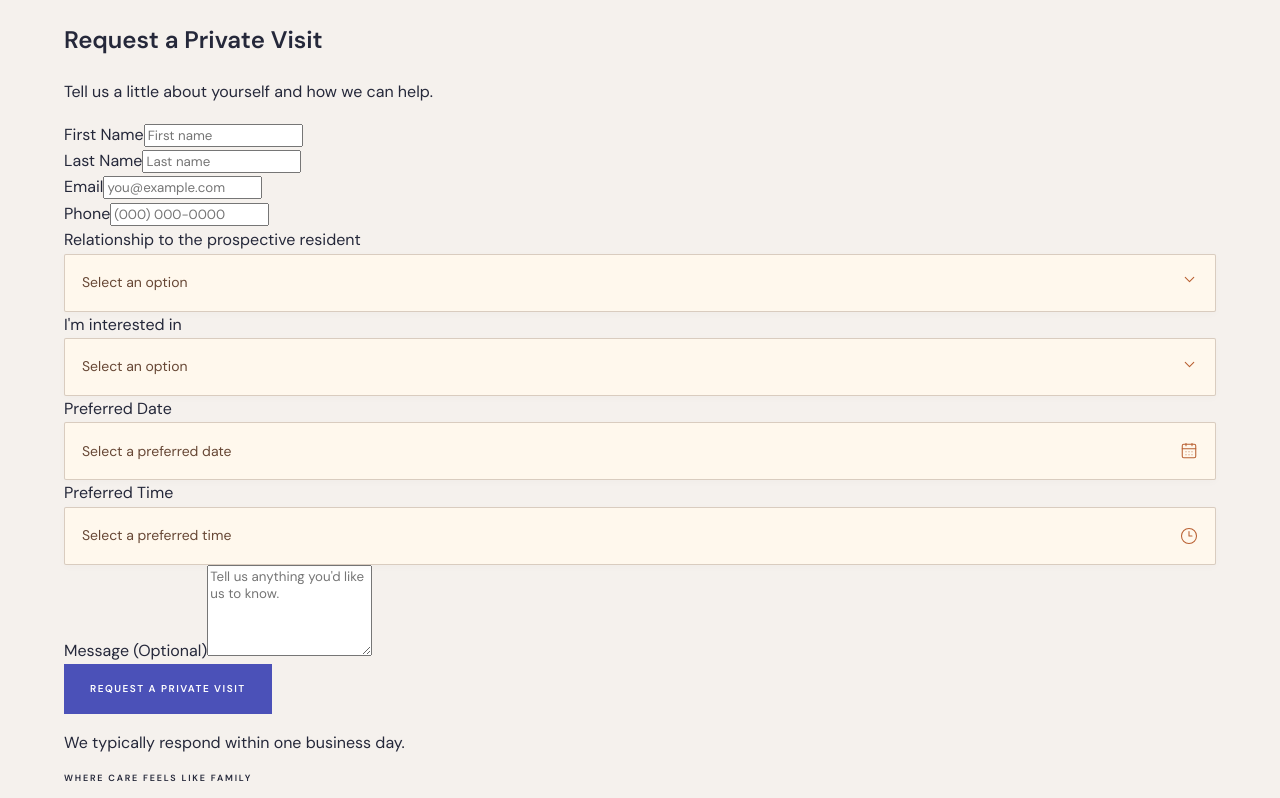
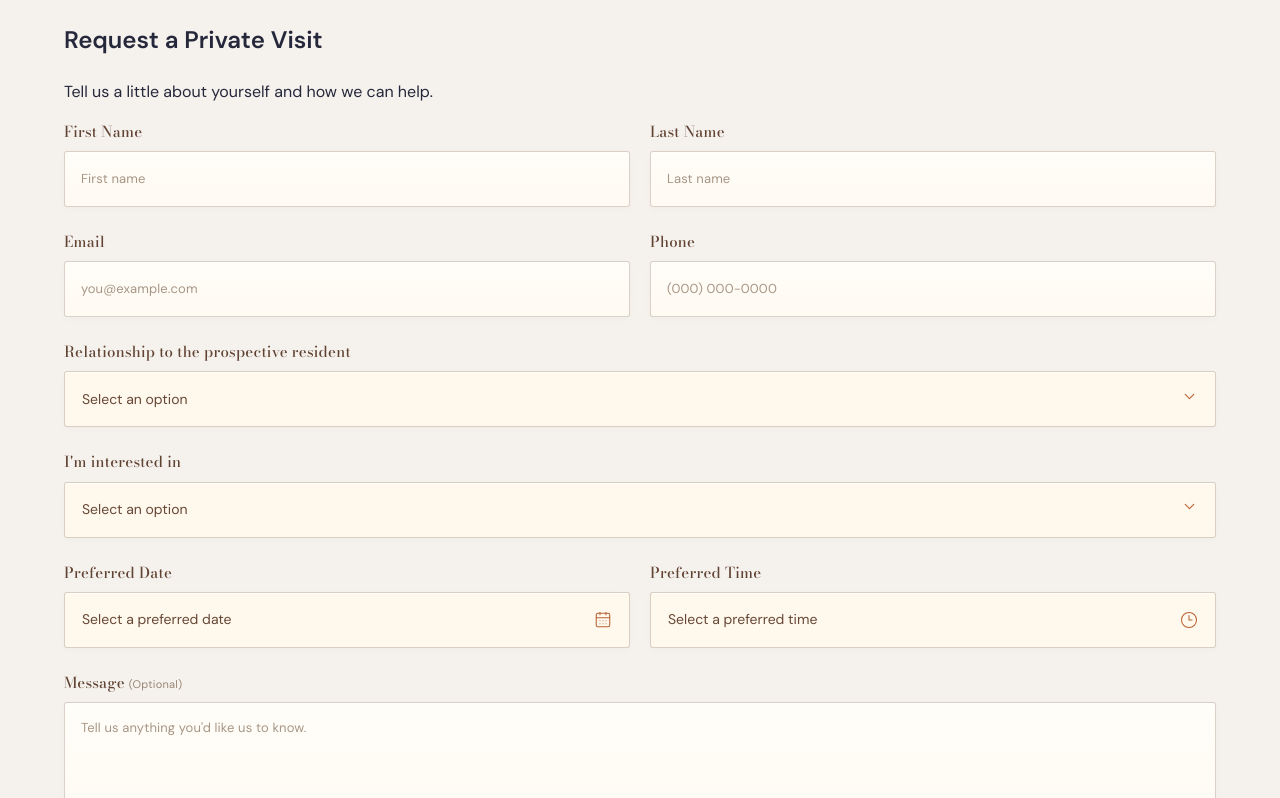
Before and after one commit to mteshome-gtech/cornerstone-senior-living, a Next.js app: page /contact in a window 1280 px wide. Shown: the part 702-1500 px from the top of the page. Built offline with nearby package versions, Linux system fonts and the light colour scheme.

Commit message:
Added Change(s) to Contact

```diff
--- a/app/globals.css
+++ b/app/globals.css
@@ -1680,3 +1680,243 @@ button {
     transition: none !important;
   }
 }
+
+/* =========================================================
+   CORNER STONE — LUXURY CONTACT FORM FIELDS
+   Scoped to the contact form so the rest of the site stays unchanged.
+   ========================================================= */
+.contact-form {
+  --contact-ivory: #fffaf2;
+  --contact-cream: #f5ecdf;
+  --contact-walnut: #604332;
+  --contact-walnut-deep: #3f2b20;
+  --contact-terracotta: #b96032;
+  --contact-champagne: #c6a46f;
+  --contact-rule: rgba(96, 67, 50, 0.23);
+  display: grid;
+  gap: 25px;
+  color: var(--contact-walnut-deep);
+}
+
+.contact-form .form-row {
+  display: grid;
+  grid-template-columns: repeat(2, minmax(0, 1fr));
+  gap: 20px;
+}
+
+.contact-form .form-field {
+  display: flex;
+  min-width: 0;
+  flex-direction: column;
+  gap: 9px;
+}
+
+.contact-form .form-field > label {
+  display: block;
+  margin: 0;
+  color: var(--contact-walnut);
+  font-family: "Bodoni Moda", "Cormorant Garamond", "Times New Roman", serif;
+  font-size: 15px;
+  font-weight: 500;
+  letter-spacing: 0.015em;
+  line-height: 1.35;
+  text-transform: none;
+}
+
+.contact-form .form-field > label span {
+  color: #9a8674;
+  font-family: var(--sans);
+  font-size: 11px;
+  font-weight: 400;
+  letter-spacing: 0.025em;
+}
+
+.contact-form .form-field > input:not([type="hidden"]),
+.contact-form .form-field > textarea {
+  display: block;
+  width: 100%;
+  min-width: 0;
+  border: 1px solid var(--contact-rule);
+  border-radius: 3px;
+  outline: none;
+  background: linear-gradient(180deg, #fffdf8 0%, var(--contact-ivory) 100%);
+  color: var(--contact-walnut-deep);
+  font-family: var(--sans);
+  font-size: 14px;
+  font-weight: 400;
+  letter-spacing: 0.005em;
+  line-height: 1.55;
+  box-shadow: 0 2px 7px rgba(63, 43, 32, 0.025), inset 0 1px 0 rgba(255, 255, 255, 0.85);
+  transition: border-color 200ms ease, background-color 200ms ease, box-shadow 200ms ease, transform 200ms ease;
+  -webkit-appearance: none;
+  appearance: none;
+}
+
+.contact-form .form-field > input:not([type="hidden"]) {
+  min-height: 56px;
+  padding: 15px 16px;
+}
+
+.contact-form .form-field > textarea {
+  min-height: 150px;
+  padding: 15px 16px;
+  resize: vertical;
+}
+
+.contact-form .form-field > input::placeholder,
+.contact-form .form-field > textarea::placeholder {
+  color: #9d8b79;
+  opacity: 0.9;
+  font-size: 13px;
+  letter-spacing: 0.01em;
+}
+
+.contact-form .form-field > input:hover,
+.contact-form .form-field > textarea:hover {
+  border-color: rgba(96, 67, 50, 0.48);
+  background: #fffdf8;
+}
+
+.contact-form .form-field > input:focus,
+.contact-form .form-field > textarea:focus {
+  border-color: var(--contact-terracotta);
+  background: #fffdf8;
+  box-shadow: 0 0 0 3px rgba(185, 96, 50, 0.09), 0 7px 20px rgba(63, 43, 32, 0.055);
+}
+
+.contact-form .form-field > input:focus-visible,
+.contact-form .form-field > textarea:focus-visible {
+  outline: 1px solid rgba(198, 164, 111, 0.8);
+  outline-offset: 2px;
+}
+
+.contact-form .form-field > input:invalid:not(:placeholder-shown) {
+  border-color: rgba(155, 72, 48, 0.65);
+}
+
+.contact-form .form-field > input:-webkit-autofill,
+.contact-form .form-field > input:-webkit-autofill:hover,
+.contact-form .form-field > input:-webkit-autofill:focus {
+  -webkit-text-fill-color: var(--contact-walnut-deep);
+  box-shadow: 0 0 0 1000px var(--contact-ivory) inset;
+  transition: background-color 9999s ease-out;
+}
+
+/* Match the dropdown/date/time controls to the text fields' dimensions. */
+.contact-form .luxury-select__trigger,
+.contact-form .luxury-picker__trigger {
+  min-height: 56px;
+  border-color: var(--contact-rule);
+  border-radius: 3px;
+  box-shadow: 0 2px 7px rgba(63, 43, 32, 0.025), inset 0 1px 0 rgba(255, 255, 255, 0.85);
+}
+
+.contact-form .luxury-select__trigger:focus-visible,
+.contact-form .luxury-picker__trigger:focus-visible {
+  outline: 1px solid var(--contact-champagne);
+  outline-offset: 3px;
+  box-shadow: 0 0 0 3px rgba(185, 96, 50, 0.09);
+}
+
+.contact-form .contact-form__submit {
+  display: flex;
+  flex-wrap: wrap;
+  align-items: center;
+  gap: 15px 22px;
+  margin-top: 5px;
+}
+
+.contact-form .contact-form__submit .button--dark {
+  display: inline-flex;
+  min-height: 58px;
+  align-items: center;
+  justify-content: center;
+  gap: 12px;
+  padding: 17px 25px;
+  border: 1px solid var(--contact-walnut-deep);
+  border-radius: 2px;
+  background: var(--contact-walnut-deep);
+  color: var(--contact-ivory);
+  font-family: var(--sans);
+  font-size: 10px;
+  font-weight: 600;
+  letter-spacing: 0.14em;
+  line-height: 1.4;
+  text-align: center;
+  text-transform: uppercase;
+  box-shadow: 0 5px 14px rgba(63, 43, 32, 0.11);
+  transition: background-color 220ms ease, border-color 220ms ease, color 220ms ease, box-shadow 220ms ease, transform 220ms ease;
+}
+
+.contact-form .contact-form__submit .button--dark:hover:not(:disabled) {
+  transform: translateY(-2px);
+  border-color: var(--contact-terracotta);
+  background: var(--contact-terracotta);
+  color: #fffaf2;
+  box-shadow: 0 9px 22px rgba(63, 43, 32, 0.16);
+}
+
+.contact-form .contact-form__submit .button--dark:focus-visible {
+  outline: 2px solid var(--contact-champagne);
+  outline-offset: 4px;
+}
+
+.contact-form .contact-form__submit .button--dark:disabled {
+  cursor: wait;
+  opacity: 0.72;
+  transform: none;
+}
+
+.contact-form .contact-form__note {
+  margin: 0;
+  color: #8c7866;
+  font-size: 12px;
+  line-height: 1.6;
+}
+
+.contact-form .contact-form__error {
+  margin: 0;
+  padding: 12px 14px;
+  border: 1px solid rgba(155, 72, 48, 0.25);
+  border-left: 3px solid #a94e32;
+  border-radius: 2px;
+  background: #fff3ec;
+  color: #803d2b;
+  font-size: 13px;
+  line-height: 1.55;
+}
+
+@media (max-width: 640px) {
+  .contact-form {
+    gap: 22px;
+  }
+
+  .contact-form .form-row {
+    grid-template-columns: minmax(0, 1fr);
+    gap: 22px;
+  }
+
+  .contact-form .form-field > input:not([type="hidden"]),
+  .contact-form .form-field > textarea,
+  .contact-form .luxury-select__trigger,
+  .contact-form .luxury-picker__trigger {
+    min-height: 54px;
+  }
+
+  .contact-form .contact-form__submit {
+    align-items: stretch;
+    flex-direction: column;
+  }
+
+  .contact-form .contact-form__submit .button--dark {
+    width: 100%;
+  }
+}
+
+@media (prefers-reduced-motion: reduce) {
+  .contact-form .form-field > input:not([type="hidden"]),
+  .contact-form .form-field > textarea,
+  .contact-form .contact-form__submit .button--dark {
+    transition: none !important;
+  }
+}
```
